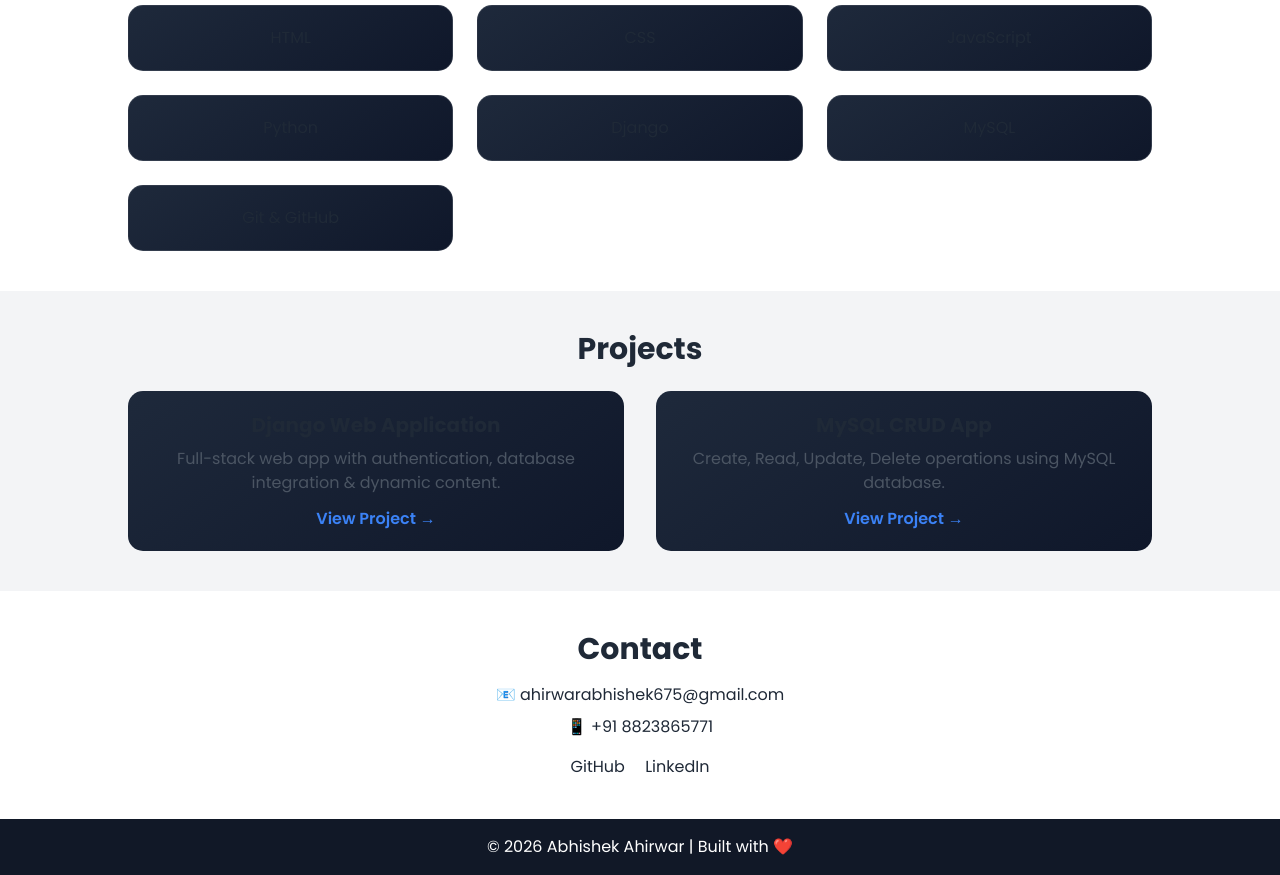
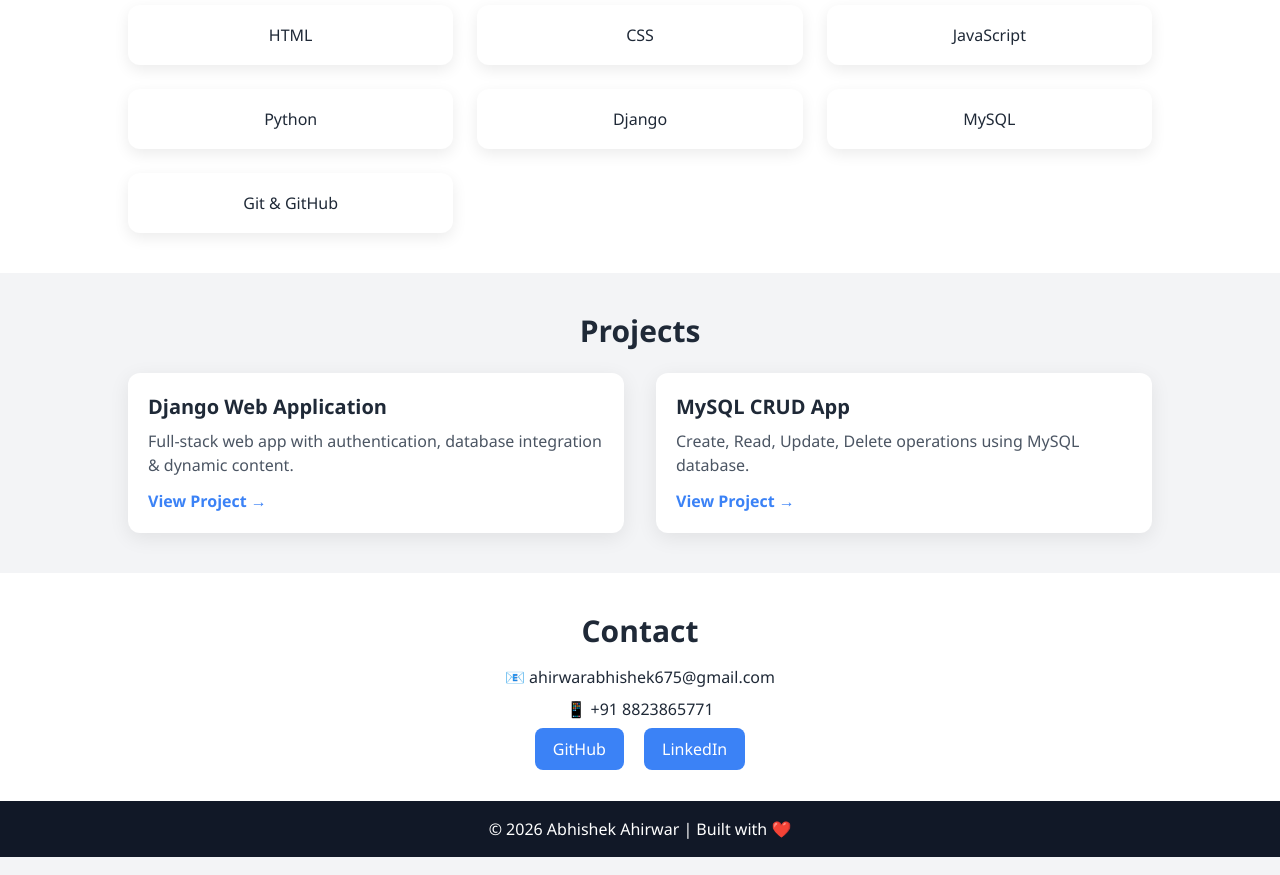
Before and after one commit to abhi8823/portfolio, a plain HTML site: page index.html in a window 1280 px wide. Shown: the part 721-1596 px from the top of the page. Drawn offline with nearby package versions, Linux system fonts and the light colour scheme.

Commit message:
Refactor styles in style.css for improved design
Updated styles for various elements including navbar, hero section, skill cards, and project cards. Changed font family and adjusted colors and layout for better aesthetics.

```diff
--- a/style.css
+++ b/style.css
@@ -1,28 +1,15 @@
-
-/* Google Font */
-@import url('https://fonts.googleapis.com/css2?family=Poppins:wght@300;400;500;600;700&display=swap');
-
-:root {
-  --primary: #3b82f6;
-  --secondary: #9333ea;
-  --accent: #06b6d4;
-  --bg-dark: #0f172a;
-  --bg-light: #1e293b;
-  --text: #e2e8f0;
-}
-
 /* Reset */
 * {
   margin: 0;
   padding: 0;
   box-sizing: border-box;
-  font-family: 'Poppins', sans-serif;
+  font-family: 'Segoe UI', sans-serif;
 }
 
 /* Body */
 body {
-  background: linear-gradient(135deg, #0f172a, #1e293b);
-  color: var(--text);
+  background: #f1f5f9;
+  color: #1e293b;
 }
 
 /* Navbar */
@@ -30,75 +17,107 @@ nav {
   display: flex;
   justify-content: space-between;
   padding: 15px 5%;
-  background: rgba(255,255,255,0.05);
-  backdrop-filter: blur(20px);
+  background: #ffffff;
+  box-shadow: 0 4px 15px rgba(0,0,0,0.08);
+  position: sticky;
+  top: 0;
 }
 
 nav a {
-  margin: 0 10px;
-  color: white;
+  margin: 0 12px;
   text-decoration: none;
+  color: #1e293b;
+  font-weight: 500;
   transition: 0.3s;
 }
 
 nav a:hover {
-  color: var(--accent);
+  color: #3b82f6;
 }
 
 /* Hero */
 .hero {
-  height: 90vh;
-  display: flex;
-  justify-content: center;
-  align-items: center;
   text-align: center;
-  background: linear-gradient(135deg, #3b82f6, #9333ea, #06b6d4);
-  background-size: 300% 300%;
-  animation: gradientMove 6s infinite alternate;
+  padding: 100px 20px;
+  background: linear-gradient(135deg, #3b82f6, #9333ea);
+  color: white;
 }
 
 .hero h1 {
-  font-size: 3rem;
+  font-size: 2.8rem;
 }
 
-/* Gradient Animation */
-@keyframes gradientMove {
-  0% { background-position: left; }
-  100% { background-position: right; }
+.hero p {
+  margin-top: 10px;
+  opacity: 0.9;
 }
 
 /* Section */
 section {
   padding: 60px 5%;
+}
+
+/* Heading */
+h2 {
   text-align: center;
+  margin-bottom: 30px;
 }
 
 /* Grid */
 .grid {
   display: grid;
-  grid-template-columns: repeat(auto-fit, minmax(160px, 1fr));
-  gap: 20px;
+  grid-template-columns: repeat(auto-fit, minmax(200px, 1fr));
+  gap: 25px;
 }
 
-/* Skill Cards */
+/* Skill Card */
 .skill-card {
-  padding: 20px;
-  border-radius: 15px;
-  background: linear-gradient(145deg, #1e293b, #0f172a);
-  border: 1px solid rgba(255,255,255,0.1);
-  transition: 0.4s;
+  background: white;
+  padding: 18px;
+  border-radius: 12px;
+  text-align: center;
+  font-weight: 500;
+  box-shadow: 0 5px 15px rgba(0,0,0,0.08);
+  transition: 0.3s;
 }
 
 .skill-card:hover {
-  transform: translateY(-10px) scale(1.05);
-  background: linear-gradient(135deg, #3b82f6, #9333ea);
+  transform: translateY(-6px);
+  background: #3b82f6;
   color: white;
-  box-shadow: 0 15px 40px rgba(147,51,234,0.6);
 }
 
-/* Project Cards */
+/* Project Card */
 .project-card {
+  background: white;
   padding: 20px;
-  border-radius: 15px;
-  background: linear-gradient(145deg, #1e293b, #0f172a);
-  transition: 0.4
+  border-radius: 12px;
+  box-shadow: 0 5px 20px rgba(0,0,0,0.08);
+  transition: 0.3s;
+}
+
+.project-card:hover {
+  transform: translateY(-8px);
+}
+
+/* Buttons */
+.contact-btn {
+  background: #3b82f6;
+  color: white;
+  padding: 10px 18px;
+  border-radius: 8px;
+  text-decoration: none;
+  transition: 0.3s;
+}
+
+.contact-btn:hover {
+  background: #2563eb;
+}
+
+/* Footer */
+footer {
+  text-align: center;
+  padding: 20px;
+  background: #1e293b;
+  color: white;
+}
```
